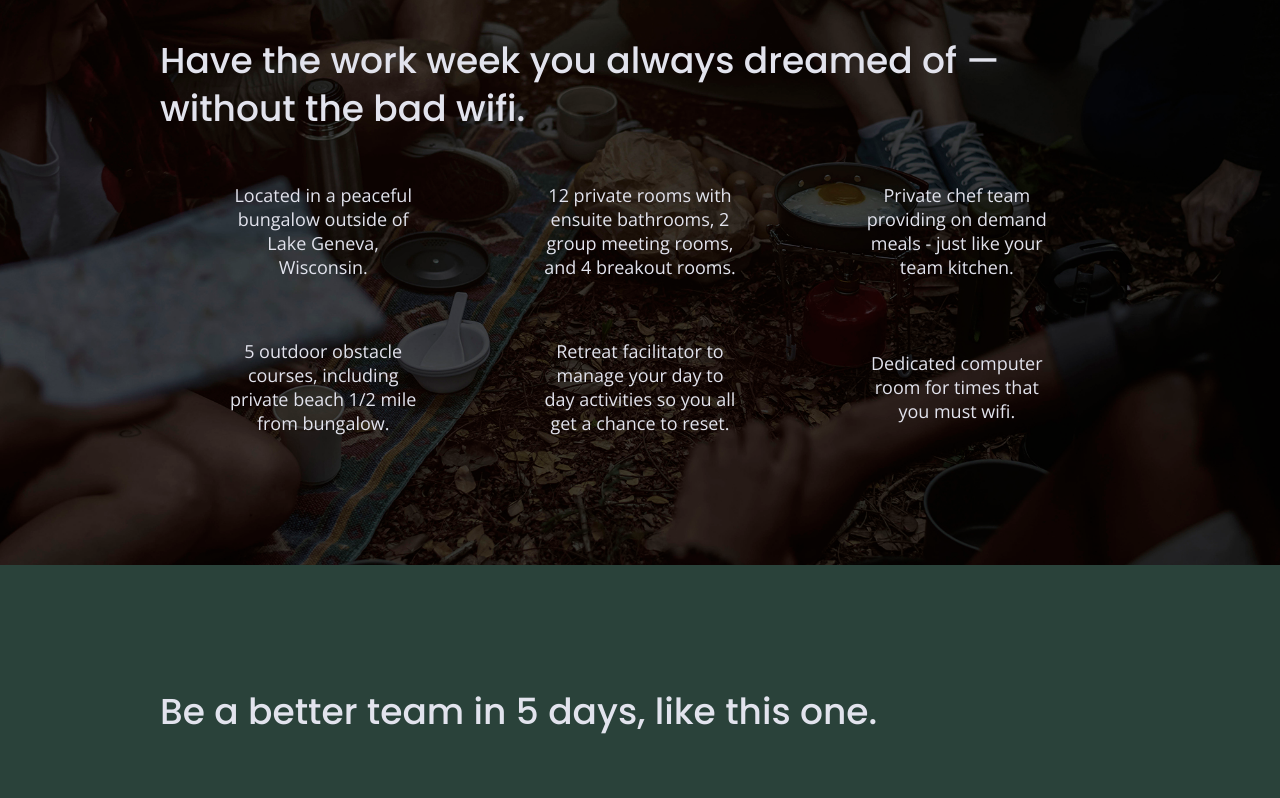
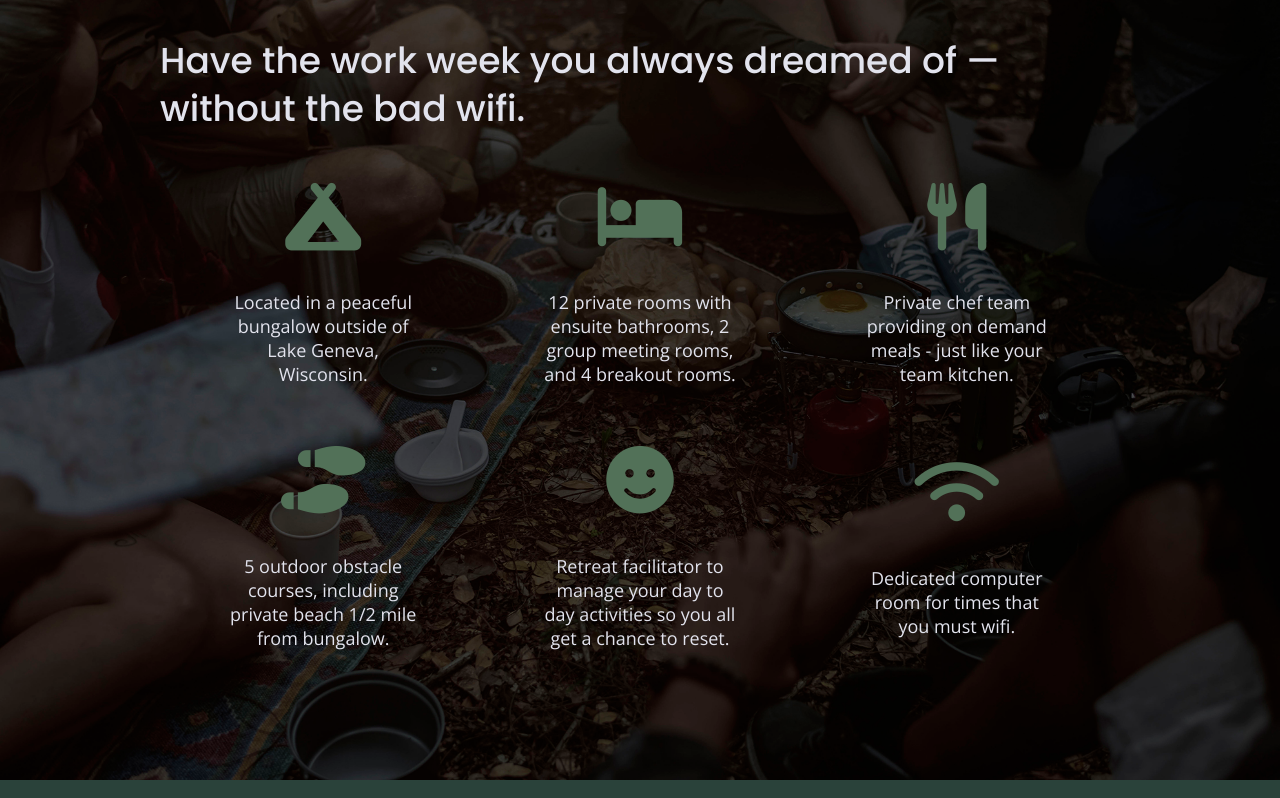
Before and after one commit to kramedog3223/unplugged-retreat, a website built with Parcel: page index.html in a window 1280 px wide. Shown: the part 1095-1893 px from the top of the page. Built offline with nearby package versions, Linux system fonts and the light colour scheme.

Commit message:
added icons to classes

```diff
--- a/css/main.css
+++ b/css/main.css
@@ -331,6 +331,11 @@ input[type="button"] {
   justify-content: center;
   align-items: center;
   flex-flow: row wrap;
+}
+.features i {
+  font-size: 3.75em;
+  margin-bottom: 40px;
+  color: #527158;
 }
 
 .features p {
--- a/index.html
+++ b/index.html
@@ -26,6 +26,10 @@
 
     <link rel="stylesheet" href="css/normalize.css" />
     <link rel="stylesheet" href="css/main.css" />
+    <script
+      src="https://kit.fontawesome.com/83666e51f7.js"
+      crossorigin="anonymous"
+    ></script>
 
     <meta name="theme-color" content="#fafafa" />
   </head>
@@ -80,42 +84,42 @@
           </h2>
           <div class="features-items">
             <article>
-              <p class="fontawesome-icon"></p>
+              <p class="fontawesome-icon"><i class="fas fa-campground"></i></p>
               <p class="features-item-description">
                 Located in a peaceful bungalow outside of Lake Geneva,
                 Wisconsin.
               </p>
             </article>
             <article>
-              <p class="fontawesome-icon"></p>
+              <p class="fontawesome-icon"><i class="fas fa-bed"></i></p>
               <p class="features-item-description">
                 12 private rooms with ensuite bathrooms, 2 group meeting rooms,
                 and 4 breakout rooms.
               </p>
             </article>
             <article>
-              <p class="fontawesome-icon"></p>
+              <p class="fontawesome-icon"><i class="fas fa-utensils"></i></p>
               <p class="features-item-description">
                 Private chef team providing on demand meals - just like your
                 team kitchen.
               </p>
             </article>
             <article>
-              <p class="fontawesome-icon"></p>
+              <p class="fontawesome-icon"><i class="fas fa-shoe-prints"></i></p>
               <p class="features-item-description">
                 5 outdoor obstacle courses, including private beach 1/2 mile
                 from bungalow.
               </p>
             </article>
             <article>
-              <p class="fontawesome-icon"></p>
+              <p class="fontawesome-icon"><i class="fas fa-smile"></i></p>
               <p class="features-item-description">
                 Retreat facilitator to manage your day to day activities so you
                 all get a chance to reset.
               </p>
             </article>
             <article>
-              <p class="fontawesome-icon"></p>
+              <p class="fontawesome-icon"><i class="fas fa-wifi"></i></p>
               <p class="features-item-description">
                 Dedicated computer room for times that you must wifi.
               </p>
```
Also changed, not shown: about/index.html (+1 -0 lines), faq/index.html (+4 -0 lines).
